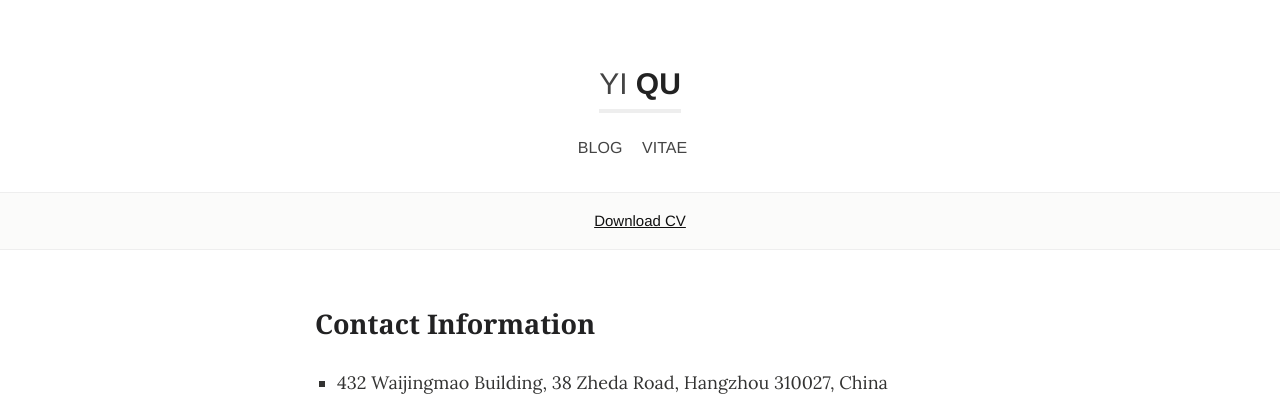
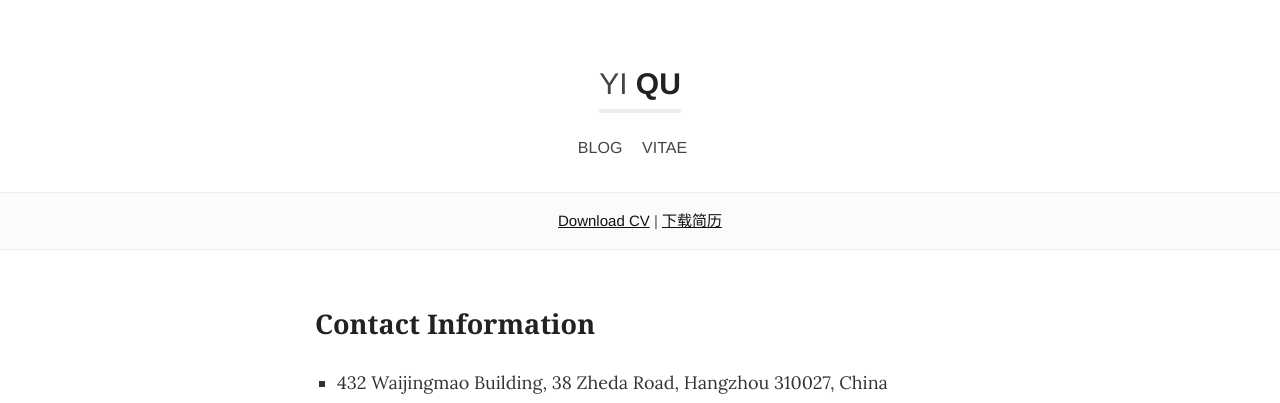
Before and after one commit to rangerqu/rangerqu.github.com, a Jekyll site: the page built from vitae/index.md, in a window 1280 px wide. Shown: the top 403 px of the page. Built offline with Jekyll 4.4.1, drawn with Linux system fonts in a browser that asks for light colours.

Commit message:
update cv

```diff
--- a/_includes/vitae.html
+++ b/_includes/vitae.html
@@ -1 +1 @@
-<a href="/vitae/yiqu_en_dec2013.pdf">Download CV</a>
+<a href="/vitae/yiquen.pdf">Download CV</a> | <a href="/vitae/yiqucn.pdf">下载简历</a>
```
Also changed, not shown: 5 other files.
